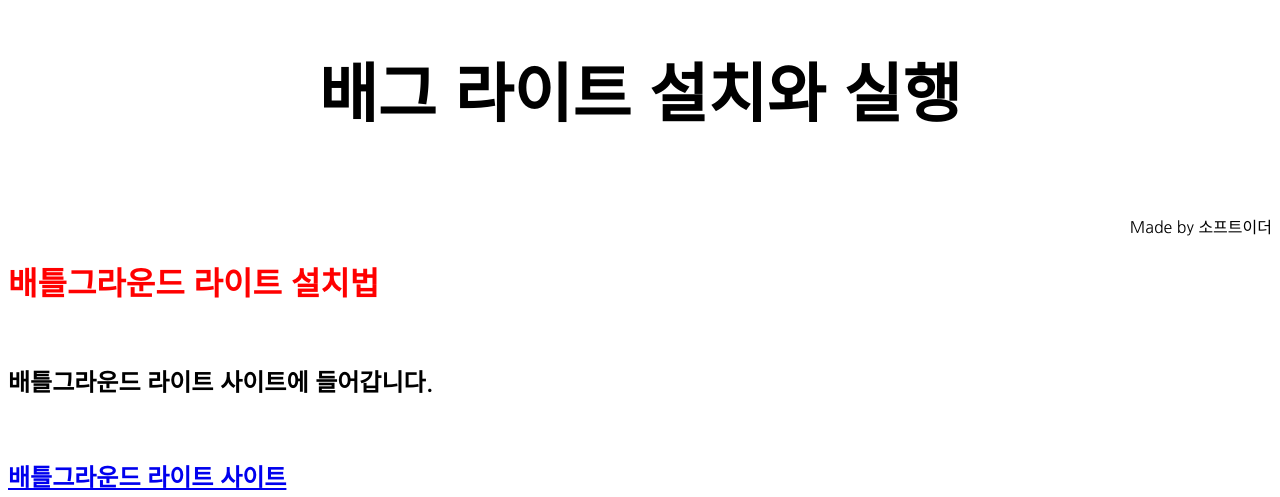
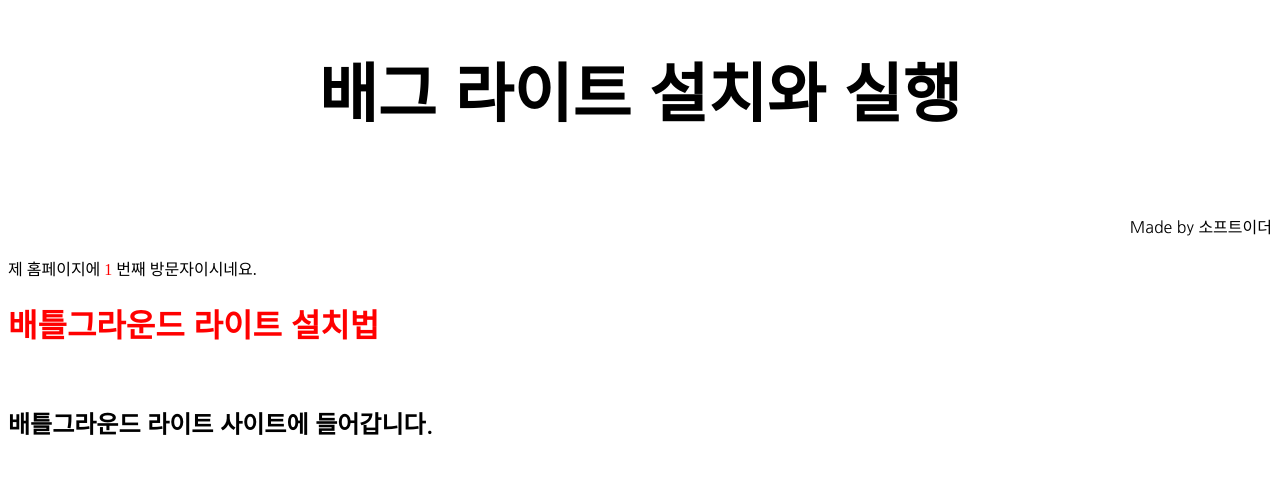
Before and after one commit to litanywhere/PUBGLITE, a plain HTML site: page index.html in a window 1280 px wide. Shown: the top 497 px of the page. Drawn offline with Linux system fonts and the light colour scheme.

Commit message:
방문자

```diff
--- a/index.html
+++ b/index.html
@@ -5,6 +5,26 @@
 		<title>PUBG LITE 설치와 실행</title>
         <link href="https://fonts.googleapis.com/css?family=Major+Mono+Display" rel="stylesheet">
         <link href="https://fonts.googleapis.com/css?family=Nanum+Gothic" rel="stylesheet">
+		<SCRIPT LANGUAGE=JAVASCRIPT TYPE="TEXT/JAVASCRIPT">
+<!--
+expireDate = new Date
+expireDate.setMonth(expireDate.getMonth()+6)
+hitCt = eval(cookieVal("pageHit"))
+hitCt++
+document.cookie = "pageHit="+hitCt+";expires=" + expireDate.toGMTString()
+
+function cookieVal(cookieName) {
+thisCookie = document.cookie.split("; ")
+for (i=0; i<thisCookie.length; i++) {
+if (cookieName == thisCookie[i].split("=")[0]) {
+return thisCookie[i].split("=")[1]
+}
+}
+return 0
+}
+
+// -->
+</SCRIPT>
         <style>
             body {
 
@@ -22,7 +42,12 @@
 	</head>
 	<body>
         <div style="text-align: center"><font size=6><h1>배그 라이트 설치와 실행</h1></font></div><br><br>
-        <div style="text-align: right"> <a>Made by 소프트이더</a></div>
+        <div style="text-align: right"> <a>Made by 소프트이더</a></div><br>
+		<SCRIPT LANGUAGE=JAVASCRIPT TYPE="TEXT/JAVASCRIPT">
+<!--
+document.write("제 홈페이지에 <font color=red>" + hitCt + "</font> 번째 방문자이시네요.")
+//-->
+</SCRIPT>
     <a><h2><font color=red size="6.5">배틀그라운드 라이트 설치법 </font></h2></a>
         <br>
         <a><h2>배틀그라운드 라이트 사이트에 들어갑니다.</h2></a><br>
```
